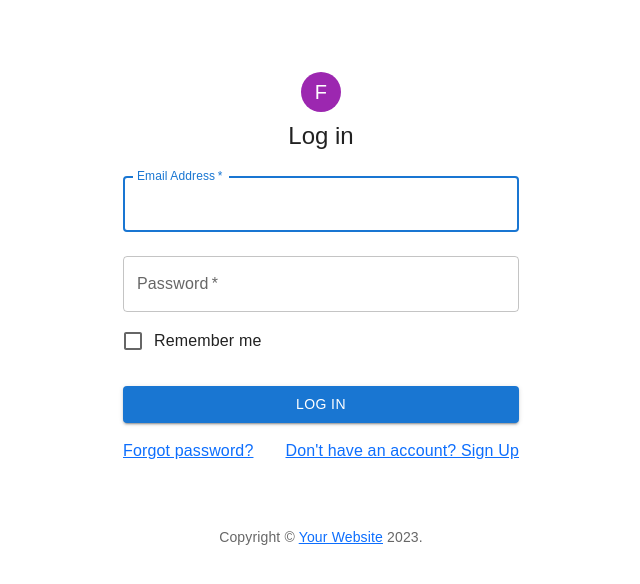
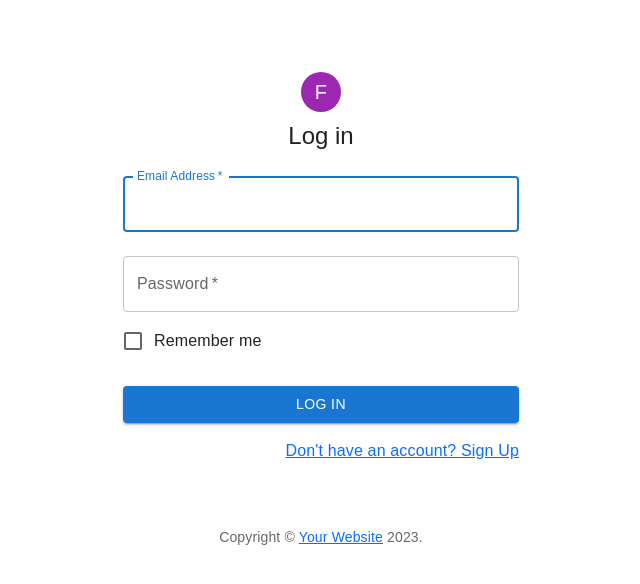
Before and after one commit to AKSHDESAI1/wds-drive, a React (Create React App) app: page /login in a window 1280 px wide. Shown: the top 584 px of the page, without its empty margins (319-959 px from the left). Built offline with nearby package versions, Linux system fonts and the light colour scheme; no server answers.

Commit message:
Update Login.js

```diff
--- a/src/Components/authentication/Login.js
+++ b/src/Components/authentication/Login.js
@@ -219,9 +219,7 @@ function Login() {
                         </Button>
                         <Grid container>
                             <Grid item xs>
-                                <Link href="#" >
-                                    Forgot password?
-                                </Link>
+
                             </Grid>
                             <Grid item>
                                 <Link to="/signup" >
```
